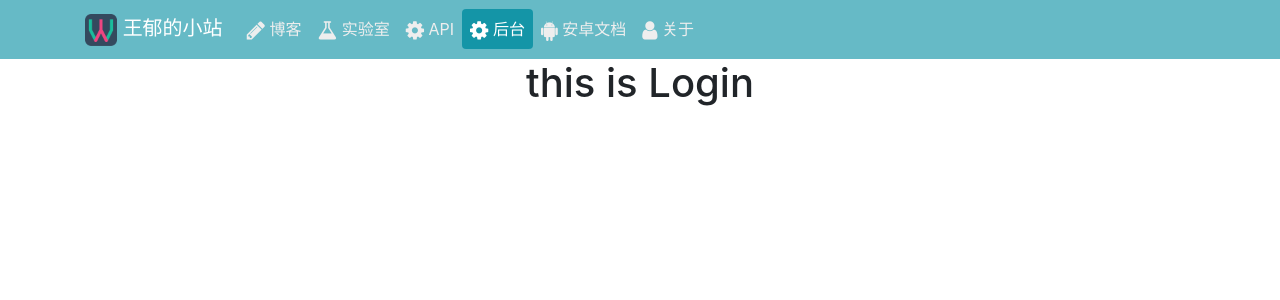
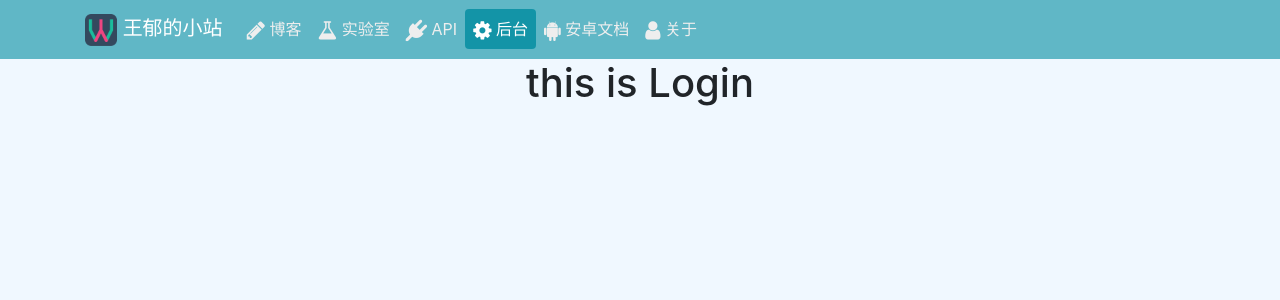
Before and after one commit to wangyucode/wyAdmin, a Vue app: page /#/login in a window 1280 px wide. Shown: the top 300 px of the page. Built offline with nearby package versions, Linux system fonts and the light colour scheme.

Commit message:
布局修改

```diff
--- a/src/App.vue
+++ b/src/App.vue
@@ -22,7 +22,11 @@
     /*-webkit-font-smoothing: antialiased;*/
     /*-moz-osx-font-smoothing: grayscale;*/
     text-align: center;
+    /*width:100%;*/
+    /*height:100%;*/
+    /*position: absolute;*/
     /*color: #2c3e50;*/
-    /*margin-top: 60px;*/
+    min-height: 100vh;
+    background-color: aliceblue;
   }
 </style>
--- a/src/components/Login.vue
+++ b/src/components/Login.vue
@@ -1,5 +1,8 @@
 <template>
-  <h1>this is Login</h1>
+    <div class="container center-block">
+      <h1>this is Login</h1>
+    </div>
+
 </template>
 
 
@@ -8,3 +11,7 @@
     name: 'Login'
   }
 </script>
+
+
+<style scoped>
+</style>
--- a/src/components/NavWycode.vue
+++ b/src/components/NavWycode.vue
@@ -14,7 +14,7 @@
             <a class="nav-link" href="http://wycode.cn/lab.html"><i class="fa fa-flask fa-lg" aria-hidden="true"></i> 实验室</a>
           </li>
           <li class="nav-item">
-            <a class="nav-link" href="http://wycode.cn/web/"><i class="fa fa-cog fa-lg" aria-hidden="true"></i> API</a>
+            <a class="nav-link" href="http://wycode.cn/web/doc/"><i class="fa fa-plug fa-lg" aria-hidden="true"></i> API</a>
           </li>
           <li class="nav-item">
             <a class="nav-link active" href="http://wycode.cn/vue/"><i class="fa fa-cog fa-lg" aria-hidden="true"></i> 后台</a>
```
